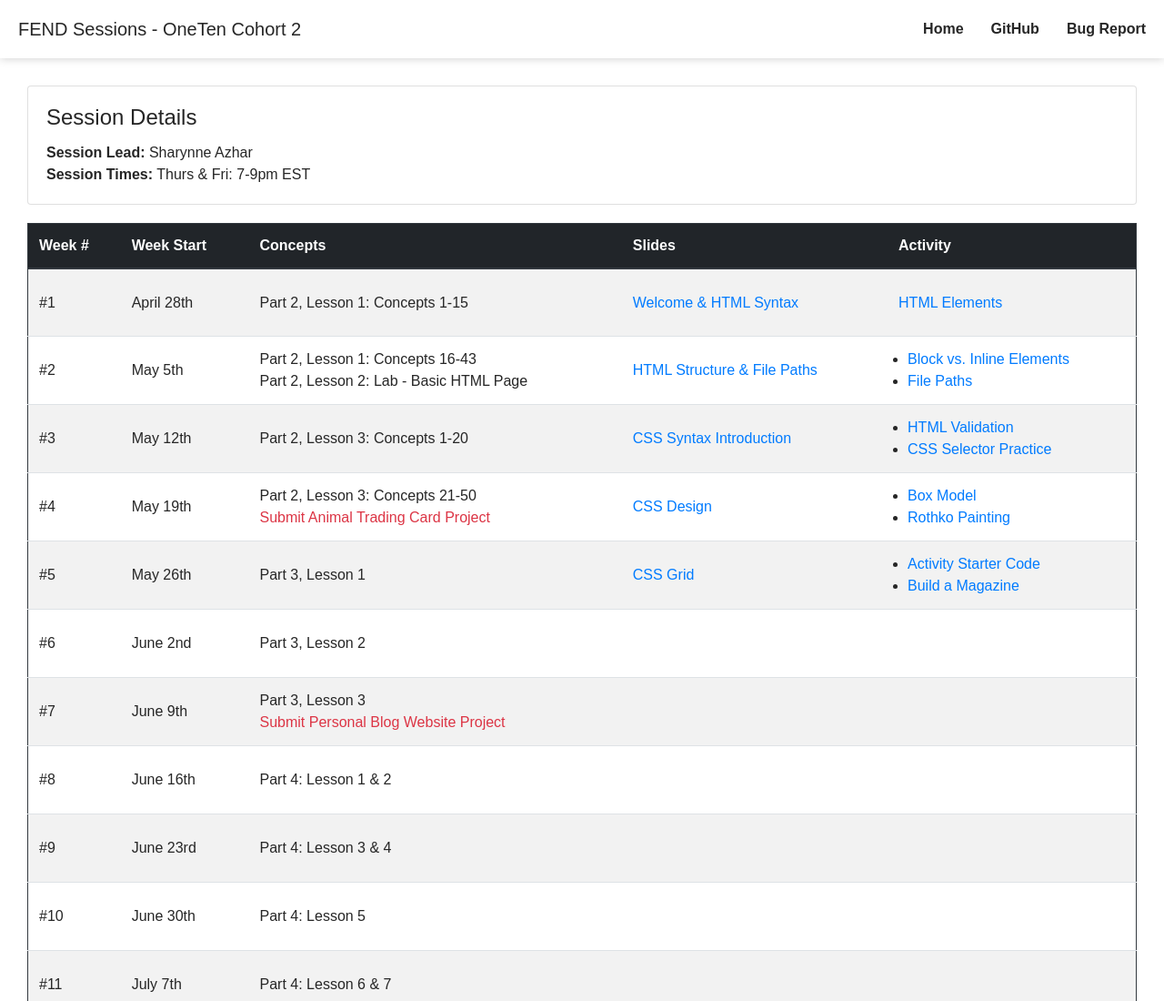
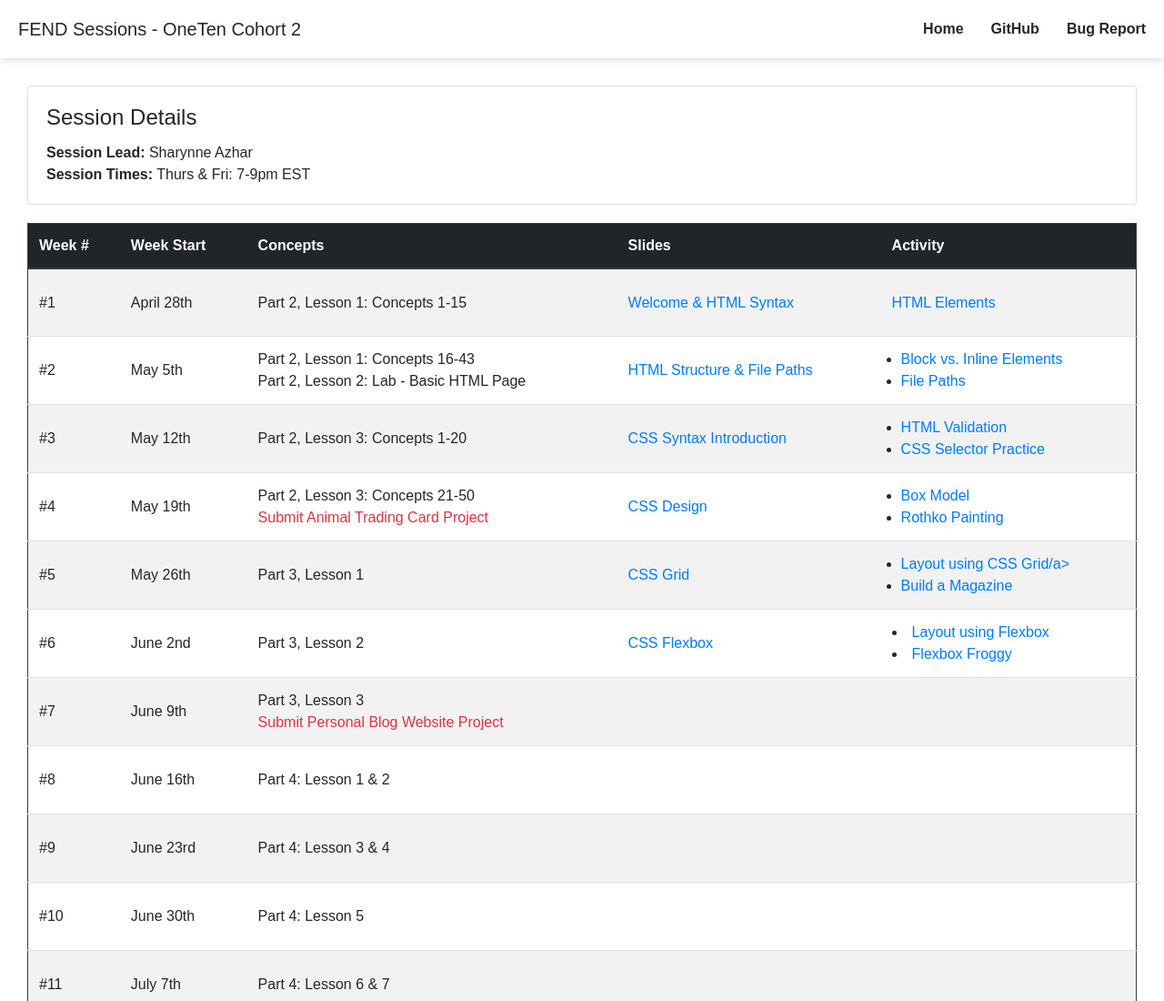
Before and after one commit to sharynneazhar/fend-sessions, a plain HTML site: page index.html in a window 1280 px wide. Shown: the top 1100 px of the page at 91% size. Drawn offline with nearby package versions, Linux system fonts and the light colour scheme.

Commit message:
Week 5 materials

```diff
--- a/index.html
+++ b/index.html
@@ -50,7 +50,8 @@
           <td class="align-middle">April 28th</td>
           <td class="align-middle">Part 2, Lesson 1: Concepts 1-15</td>
           <td class="align-middle">
-            <a href="https://docs.google.com/presentation/d/1d3gaTkD6Zba0MJRk8Ky4jdBEZI2es3uxhZ2LqpUdGrM/edit?usp=sharing" target="_blank">
+            <a href="https://docs.google.com/presentation/d/1d3gaTkD6Zba0MJRk8Ky4jdBEZI2es3uxhZ2LqpUdGrM/edit?usp=sharing"
+              target="_blank">
               Welcome & HTML Syntax
             </a>
           </td>
@@ -64,7 +65,8 @@
             Part 2, Lesson 2: Lab - Basic HTML Page
           </td>
           <td class="align-middle">
-            <a href="https://docs.google.com/presentation/d/1jgK8nVYDUlPQayS1VVPIbU4xDCZH0y4dpT-yAXpSK4s/edit?usp=sharing" target="_blank">
+            <a href="https://docs.google.com/presentation/d/1jgK8nVYDUlPQayS1VVPIbU4xDCZH0y4dpT-yAXpSK4s/edit?usp=sharing"
+              target="_blank">
               HTML Structure & File Paths
             </a>
           </td>
@@ -80,7 +82,8 @@
           <td class="align-middle">May 12th</td>
           <td class="align-middle">Part 2, Lesson 3: Concepts 1-20</td>
           <td class="align-middle">
-            <a href="https://docs.google.com/presentation/d/1a_6ULElJyFiZZ_RPRp96q_P27f8H-keOR4BYtLdfM_k/edit?usp=sharing" target="_blank">CSS Syntax Introduction
+            <a href="https://docs.google.com/presentation/d/1a_6ULElJyFiZZ_RPRp96q_P27f8H-keOR4BYtLdfM_k/edit?usp=sharing"
+              target="_blank">CSS Syntax Introduction
             </a>
           </td>
           <td class="align-middle">
@@ -98,12 +101,15 @@
             <span class="text-danger">Submit Animal Trading Card Project</span>
           </td>
           <td class="align-middle">
-            <a href="https://docs.google.com/presentation/d/1uCPg8-ANYixAPjNRTXqW2FVXRGMitCUtzIySTVQFKHI/edit?usp=sharing" target="_blank">CSS Design</a>
+            <a href="https://docs.google.com/presentation/d/1uCPg8-ANYixAPjNRTXqW2FVXRGMitCUtzIySTVQFKHI/edit?usp=sharing"
+              target="_blank">CSS Design</a>
           </td>
           <td class="align-middle">
             <ul>
               <li><a href="week4/box-model.html" target="_blank">Box Model</a></li>
-              <li><a href="https://www.freecodecamp.org/learn/2022/responsive-web-design/learn-the-css-box-model-by-building-a-rothko-painting/step-1" target="_blank">Rothko Painting</a></li>
+              <li><a
+                  href="https://www.freecodecamp.org/learn/2022/responsive-web-design/learn-the-css-box-model-by-building-a-rothko-painting/step-1"
+                  target="_blank">Rothko Painting</a></li>
             </ul>
           </td>
         </tr>
@@ -112,12 +118,16 @@
           <td class="align-middle">May 26th</td>
           <td class="align-middle">Part 3, Lesson 1</td>
           <td class="align-middle">
-            <a href="https://docs.google.com/presentation/d/1PR82CR8Z5sbgts-AEo5OFvAtijuXX4RXQOhbyRiRHsY/edit?usp=sharing" target="_blank">CSS Grid</a>
+            <a href="https://docs.google.com/presentation/d/1PR82CR8Z5sbgts-AEo5OFvAtijuXX4RXQOhbyRiRHsY/edit?usp=sharing"
+              target="_blank">CSS Grid</a>
           </td>
           <td class="align-middle">
             <ul>
-              <li><a href="https://codepen.io/sharynneazhar/pen/qBxVMZE?editors=1100" target="_blank">Activity Starter Code</a></li>
-              <li><a href="https://www.freecodecamp.org/learn/2022/responsive-web-design/learn-css-grid-by-building-a-magazine/step-1" target="_blank">Build a Magazine</a></li>
+              <li><a href="https://codepen.io/sharynneazhar/pen/qBxVMZE?editors=1100" target="_blank">Layout using CSS
+                  Grid/a></li>
+              <li><a
+                  href="https://www.freecodecamp.org/learn/2022/responsive-web-design/learn-css-grid-by-building-a-magazine/step-1"
+                  target="_blank">Build a Magazine</a></li>
             </ul>
           </td>
         </tr>
@@ -126,12 +136,13 @@
           <td class="align-middle">June 2nd</td>
           <td class="align-middle">Part 3, Lesson 2</td>
           <td class="align-middle">
-            <a href="" target="_blank">
-            </a>
+            <a href="https://docs.google.com/presentation/d/1gIrxHO6lVPKAPcPAo6zAYTjeDfbISOeUU5V6xHpl6Oo/edit?usp=sharing"
+              target="_blank">CSS Flexbox</a>
           </td>
           <td class="align-middle">
-            <a href="">
-            </a>
+            <li><a href="https://codepen.io/sharynneazhar/pen/rNJKjeB?editors=1100" target="_blank">Layout using
+                Flexbox</a></li>
+            <li><a href="https://flexboxfroggy.com/" target="_blank">Flexbox Froggy</a></li>
           </td>
         </tr>
         <tr>
```
